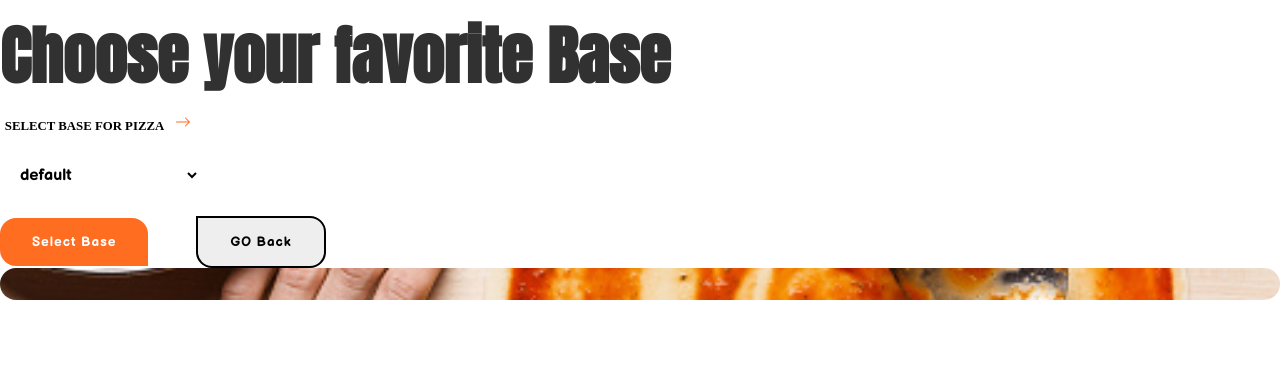
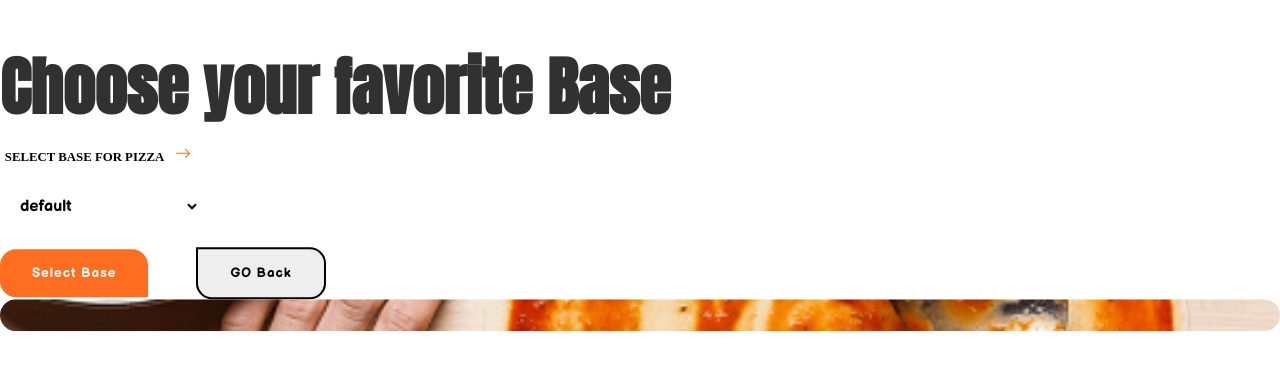
Before and after one commit to Donstesh/PizzaS, a Next.js app: page /Comp/Base in a window 1280 px wide. Shown: the top 370 px of the page. Built offline with nearby package versions, Linux system fonts and the light colour scheme; a web font is replaced by a local one.

Commit message:
updates Bug

```diff
--- a/pages/Comp/Base.jsx
+++ b/pages/Comp/Base.jsx
@@ -1,5 +1,3 @@
-// -C
-// Required Stuff
 import Styles from "../../styles/Home.module.css"
 import { motion } from 'framer-motion'
 import Image from "next/image"
@@ -17,7 +15,7 @@ export default function Base({ toNext, updateBase }) {
         )
     })
     return (
-        <motion.main animate={{ y: [1000, 0] }} transition={{ type: "spring", damping: 3, ease: [0.075, 0.82, 0.165, 1] }}>
+        <motion.main animate={{ y: [1000, 0] }} transition={{duration: 10, type: "spring", damping: 3, ease: [0.075, 0.82, 0.165, 1] }}>
             <div className={Styles.child_one}>
                 <h1>Choose your favorite Base </h1>
                 <br />
```
Also changed, not shown: pages/Comp/doughchef.jsx (+7 -9 lines).
